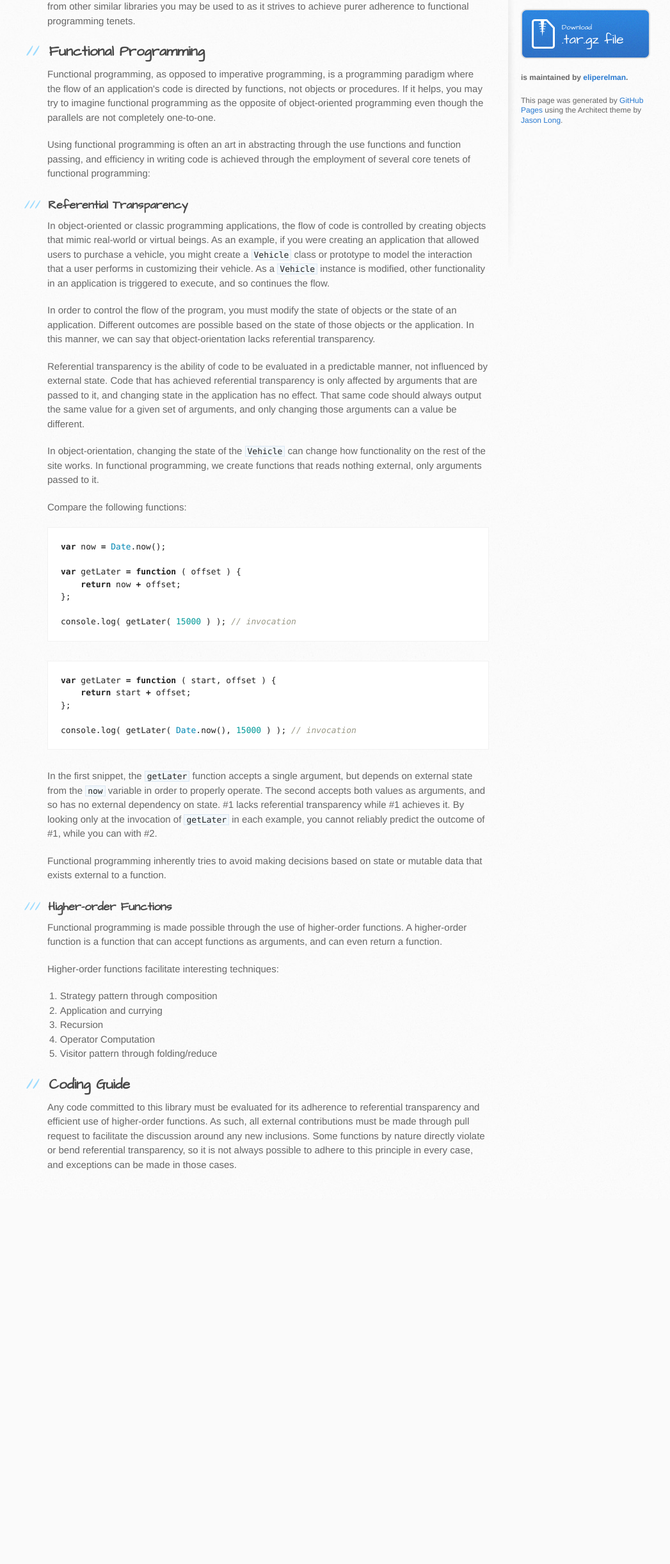
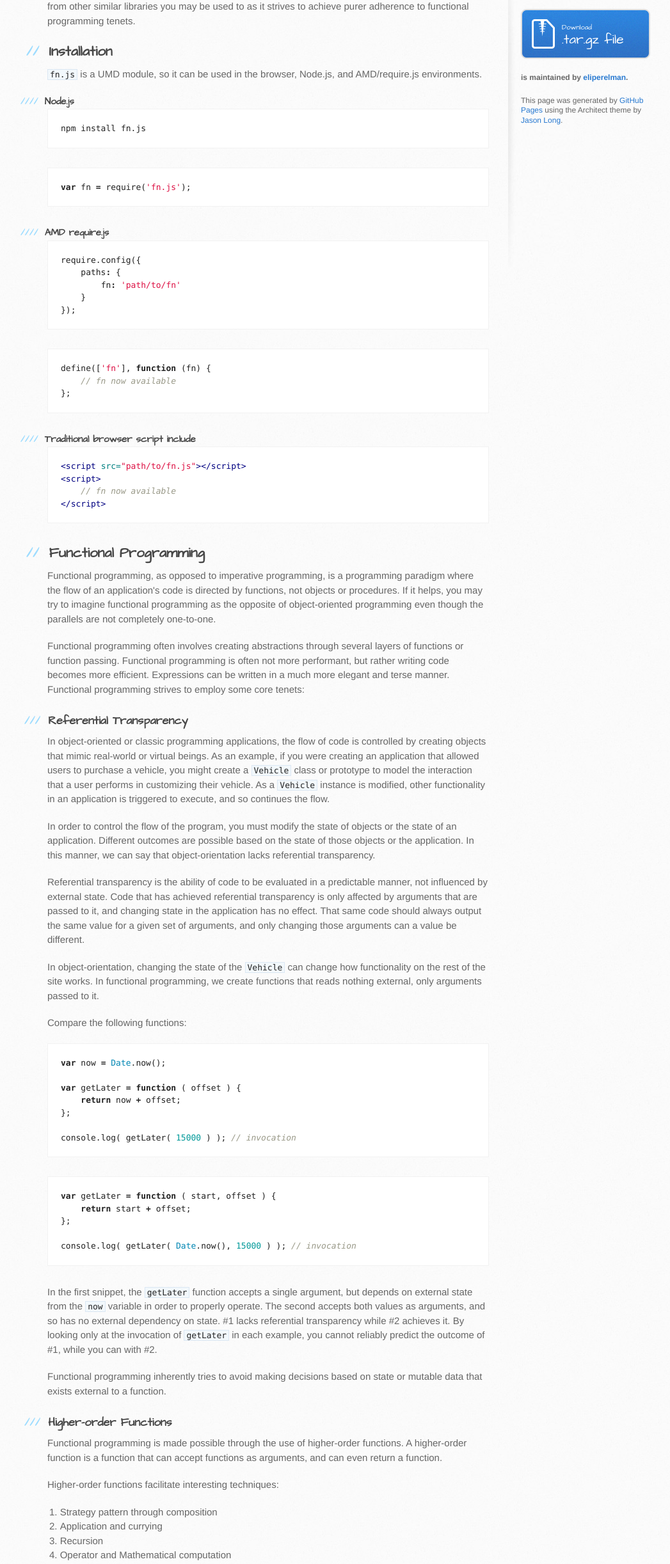
Before and after one commit to CrowdHailer/fn.js, a plain HTML site: page index.html in a window 1280 px wide. Shown: the part 352-2797 px from the top of the page at 64% size, without its empty margins (96-1143 px from the left). Before the commit the page ends 2227 px from the top, so only its background shows below. Drawn offline with Linux system fonts and the light colour scheme.

```diff
--- a/index.html
+++ b/index.html
@@ -34,11 +34,49 @@
 <p><code>fn.js</code> is a library that forms a strategy for functional programming in JavaScript. This library differs from other similar libraries you may be used to as it strives to achieve purer adherence to functional programming tenets.</p>
 
 <h2>
+<a name="installation" class="anchor" href="#installation"><span class="octicon octicon-link"></span></a>Installation</h2>
+
+<p><code>fn.js</code> is a UMD module, so it can be used in the browser, Node.js, and AMD/require.js environments.</p>
+
+<h4>
+<a name="nodejs" class="anchor" href="#nodejs"><span class="octicon octicon-link"></span></a>Node.js</h4>
+
+<div class="highlight"><pre>npm install fn.js
+</pre></div>
+
+<div class="highlight"><pre><span class="kd">var</span> <span class="nx">fn</span> <span class="o">=</span> <span class="nx">require</span><span class="p">(</span><span class="s1">'fn.js'</span><span class="p">);</span>
+</pre></div>
+
+<h4>
+<a name="amd-requirejs" class="anchor" href="#amd-requirejs"><span class="octicon octicon-link"></span></a>AMD require.js</h4>
+
+<div class="highlight"><pre><span class="nx">require</span><span class="p">.</span><span class="nx">config</span><span class="p">({</span>
+    <span class="nx">paths</span><span class="o">:</span> <span class="p">{</span>
+        <span class="nx">fn</span><span class="o">:</span> <span class="s1">'path/to/fn'</span>
+    <span class="p">}</span>
+<span class="p">});</span>
+</pre></div>
+
+<div class="highlight"><pre><span class="nx">define</span><span class="p">([</span><span class="s1">'fn'</span><span class="p">],</span> <span class="kd">function</span> <span class="p">(</span><span class="nx">fn</span><span class="p">)</span> <span class="p">{</span>
+    <span class="c1">// fn now available</span>
+<span class="p">};</span>
+</pre></div>
+
+<h4>
+<a name="traditional-browser-script-include" class="anchor" href="#traditional-browser-script-include"><span class="octicon octicon-link"></span></a>Traditional browser script include</h4>
+
+<div class="highlight"><pre><span class="nt">&lt;script </span><span class="na">src=</span><span class="s">"path/to/fn.js"</span><span class="nt">&gt;&lt;/script&gt;</span>
+<span class="nt">&lt;script&gt;</span>
+    <span class="c1">// fn now available</span>
+<span class="nt">&lt;/script&gt;</span>
+</pre></div>
+
+<h2>
 <a name="functional-programming" class="anchor" href="#functional-programming"><span class="octicon octicon-link"></span></a>Functional Programming</h2>
 
 <p>Functional programming, as opposed to imperative programming, is a programming paradigm where the flow of an application's code is directed by functions, not objects or procedures. If it helps, you may try to imagine functional programming as the opposite of object-oriented programming even though the parallels are not completely one-to-one.</p>
 
-<p>Using functional programming is often an art in abstracting through the use functions and function passing, and efficiency in writing code is achieved through the employment of several core tenets of functional programming:</p>
+<p>Functional programming often involves creating abstractions through several layers of functions or function passing. Functional programming is often not more performant, but rather writing code becomes more efficient. Expressions can be written in a much more elegant and terse manner. Functional programming strives to employ some core tenets:</p>
 
 <h3>
 <a name="referential-transparency" class="anchor" href="#referential-transparency"><span class="octicon octicon-link"></span></a>Referential Transparency</h3>
@@ -69,7 +107,7 @@
 <span class="nx">console</span><span class="p">.</span><span class="nx">log</span><span class="p">(</span> <span class="nx">getLater</span><span class="p">(</span> <span class="nb">Date</span><span class="p">.</span><span class="nx">now</span><span class="p">(),</span> <span class="mi">15000</span> <span class="p">)</span> <span class="p">);</span> <span class="c1">// invocation</span>
 </pre></div>
 
-<p>In the first snippet, the <code>getLater</code> function accepts a single argument, but depends on external state from the <code>now</code> variable in order to properly operate. The second accepts both values as arguments, and so has no external dependency on state. #1 lacks referential transparency while #1 achieves it. By looking only at the invocation of <code>getLater</code> in each example, you cannot reliably predict the outcome of #1, while you can with #2.</p>
+<p>In the first snippet, the <code>getLater</code> function accepts a single argument, but depends on external state from the <code>now</code> variable in order to properly operate. The second accepts both values as arguments, and so has no external dependency on state. #1 lacks referential transparency while #2 achieves it. By looking only at the invocation of <code>getLater</code> in each example, you cannot reliably predict the outcome of #1, while you can with #2.</p>
 
 <p>Functional programming inherently tries to avoid making decisions based on state or mutable data that exists external to a function.</p>
 
@@ -81,12 +119,47 @@
 <p>Higher-order functions facilitate interesting techniques:</p>
 
 <ol>
-<li>Strategy pattern through composition</li>
-<li>Application and currying</li>
-<li>Recursion</li>
-<li>Operator Computation</li>
-<li>Visitor pattern through folding/reduce</li>
-</ol><h2>
+<li>Strategy pattern through <em>composition</em>
+</li>
+<li>
+<em>Application</em> and <em>currying</em>
+</li>
+<li><em>Recursion</em></li>
+<li>Operator and Mathematical <em>computation</em>
+</li>
+<li>Visitor pattern through <em>folding</em>
+</li>
+</ol><h3>
+<a name="immutability" class="anchor" href="#immutability"><span class="octicon octicon-link"></span></a>Immutability</h3>
+
+<p>Another core tenant of functional programming is <em>immutability</em>, or the inability for variables to changes their values once created. In other words, all things created should strive to be constants. In JavaScript there is no internal mechanism to enforce this as there is in pure functional programming languages like Haskell and friends. JavaScript is dynamic and without strict typing, and so keeping variables immutable in a codebase is merely a convention and cannot be enforced by fn.js. With that being said, fn.js strives to adhere to this rule and all methods used should treat all arguments passed as immutable. For example, using <code>.map</code> or <code>.reverse</code> will give you back new arrays, not mutate your existing arrays.</p>
+
+<h3>
+<a name="side-effects" class="anchor" href="#side-effects"><span class="octicon octicon-link"></span></a>Side Effects</h3>
+
+<p>The concept of side effects is closely related to the design pattern of the Single Responsibility Principle, or as I like to say: "A function should do one thing, and do it well." Any function that does something other than its single intended purpose is said to have <em>side effects</em>. In pure functional programming languages side effects are not allowed, but this is JavaScript and everything is fair game and must be enforced with conventions. For example, take the following method:</p>
+
+<div class="highlight"><pre><span class="kd">var</span> <span class="nx">add</span> <span class="o">=</span> <span class="kd">function</span> <span class="p">(</span><span class="nx">num1</span><span class="p">,</span> <span class="nx">num2</span><span class="p">)</span> <span class="p">{</span>
+    <span class="k">return</span> <span class="nx">num1</span> <span class="o">+</span> <span class="nx">num2</span><span class="p">;</span>
+<span class="p">};</span>
+</pre></div>
+
+<p>This <code>add</code> method takes 2 numbers and adds them together, and it only does its single purpose; it has no side effects. Now:</p>
+
+<div class="highlight"><pre><span class="kd">var</span> <span class="nx">add</span> <span class="o">=</span> <span class="kd">function</span> <span class="p">(</span><span class="nx">num1</span><span class="p">,</span> <span class="nx">num2</span><span class="p">)</span> <span class="p">{</span>
+    <span class="kd">var</span> <span class="nx">result</span> <span class="o">=</span> <span class="nx">num1</span> <span class="o">+</span> <span class="nx">num2</span><span class="p">;</span>
+
+    <span class="nx">console</span><span class="p">.</span><span class="nx">log</span><span class="p">(</span><span class="nx">result</span><span class="p">);</span>
+
+    <span class="k">return</span> <span class="nx">result</span><span class="p">;</span>
+<span class="p">};</span>
+</pre></div>
+
+<p>Here the <code>add</code> method decides to log the results of the addition before returning the result. While the function still achieves its primary purpose, it is no longer free from side effects as it also logs a value in additional to trying to accomplish its goal.</p>
+
+<p>Side effects and state mechanisms should be solved through other means of functional programming, e.g. monads.</p>
+
+<h2>
 <a name="coding-guide" class="anchor" href="#coding-guide"><span class="octicon octicon-link"></span></a>Coding Guide</h2>
 
 <p>Any code committed to this library must be evaluated for its adherence to referential transparency and efficient use of higher-order functions. As such, all external contributions must be made through pull request to facilitate the discussion around any new inclusions. Some functions by nature directly violate or bend referential transparency, so it is not always possible to adhere to this principle in every case, and exceptions can be made in those cases.</p>
```
Also changed, not shown: params.json (+1 -1 lines).
